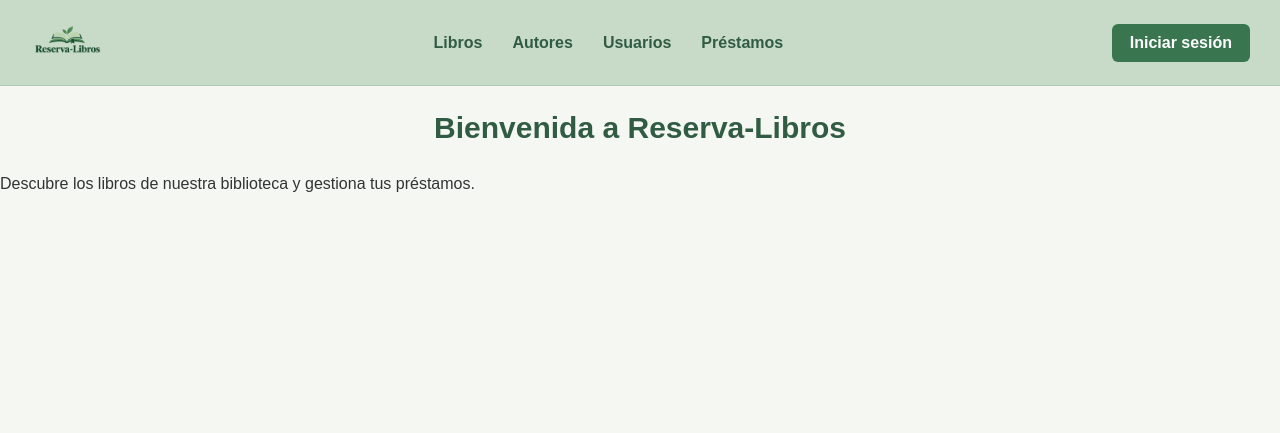
After one commit to BelitAI/reserva_libros_backend, a Node server app: page / in a window 1280 px wide. The commit adds this page. Shown: the top 433 px of the page. Run offline with Node 20, Linux system fonts and the light colour scheme; some libraries are stand-ins or nearby versions.

Commit message:
Añade página de inicio y ordena el menú

```diff
--- a/src/routes/view/view.router.js
+++ b/src/routes/view/view.router.js
@@ -3,9 +3,16 @@ import userRouter from "./user.router.js";
 import autorRouter from "./autor.router.js";
 import prestamoRouter from "./prestamo.router.js";
 import libroRouter from "./libro.router.js";
-import {  } from "./user.router.js";
+import { } from "./user.router.js";
 
-const router  = Router();
+const router = Router();
+
+// Mostrar la página de inicio
+router.get("/", (req, res) => {
+    res.render("inicio");
+});
+
+router.use("/user", userRouter);
 
 router.use("/user", userRouter);
 router.use("/libro", libroRouter);
--- /dev/null
+++ b/src/views/inicio.ejs
@@ -0,0 +1,12 @@
+<%- include('layout/header') %>
+
+<section class="inicio">
+    <h1>Bienvenida a Reserva-Libros</h1>
+
+    <p>
+        Descubre los libros de nuestra biblioteca y gestiona tus préstamos.
+    </p>
+
+</section>
+
+<%- include('layout/footer') %>
--- a/src/views/layout/header.ejs
+++ b/src/views/layout/header.ejs
@@ -1,5 +1,6 @@
 <!DOCTYPE html>
 <html lang="en">
+
 <head>
     <meta charset="UTF-8">
     <meta name="viewport" content="width=device-width, initial-scale=1.0">
@@ -13,6 +14,7 @@
     <link rel="stylesheet" href="/css/modal.css">
     <link rel="icon" href="/favicon.ico" type="image/x-icon">
 </head>
+
 <body>
     <header class="header">
 
@@ -24,9 +26,9 @@
             </a>
 
             <div class="nav-links">
-            <a href="/user">Usuarios</a>
                 <a href="/libro">Libros</a>
                 <a href="/autores">Autores</a>
+                <a href="/user">Usuarios</a>
                 <a href="/prestamo">Préstamos</a>
             </div>
 
```
Lines whose indentation alone changed are shown as unchanged.
